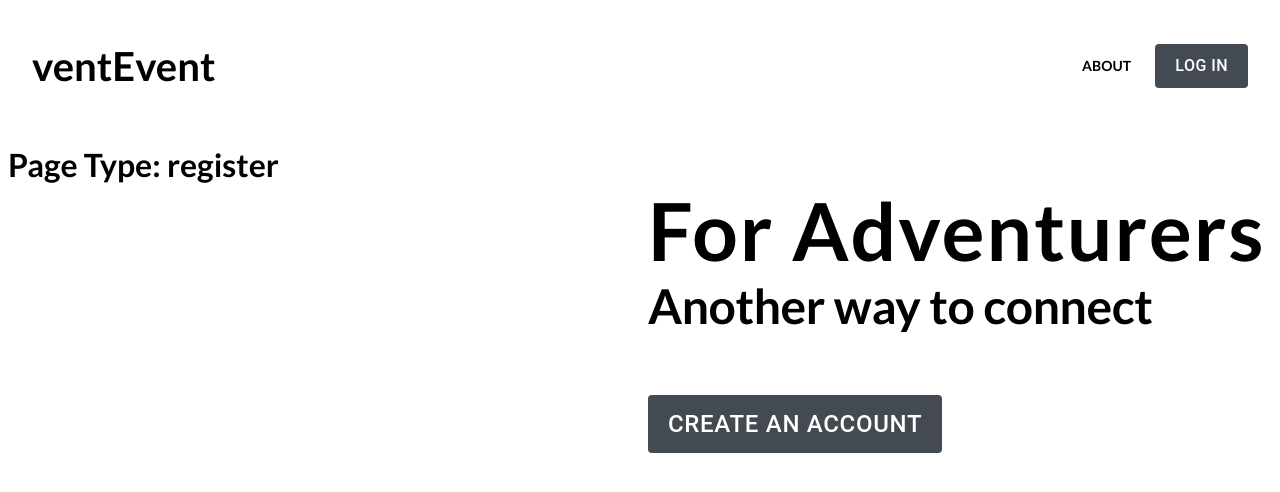
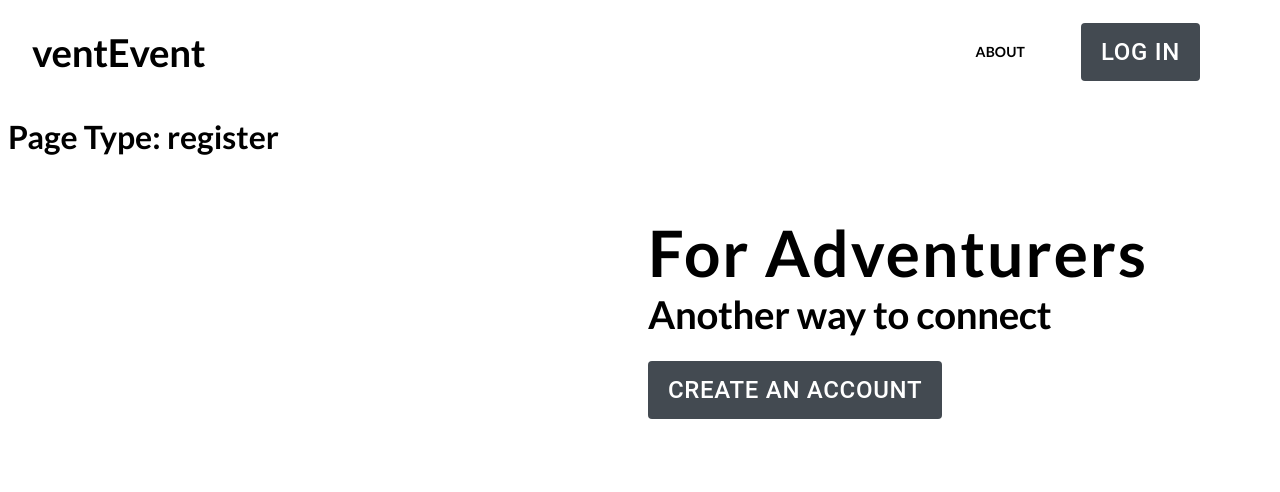
Before and after one commit to azhang777/ventEvent-project, a React (Create React App) app in the folder client/: page / in a window 1280 px wide. Shown: the top 492 px of the page. Built offline with nearby package versions, Linux system fonts and the light colour scheme.

Commit message:
css transfer

```diff
--- a/client/src/scenes/landingPage/index.jsx
+++ b/client/src/scenes/landingPage/index.jsx
@@ -48,7 +48,7 @@ const HomePage = () => {
               container
               direction='column'
               alignItems='flex-start'
-              sx={{ margin: "60px 0" }}
+              sx={{ margin: "15vh 0 3vh 0" }}
             >
               <Typography variant='h1'>For Adventurers</Typography>
               <Typography variant='h2'>Another way to connect</Typography>
--- a/client/src/scenes/widgets/navBar.jsx
+++ b/client/src/scenes/widgets/navBar.jsx
@@ -6,8 +6,6 @@ import UserForm from "../landingPage/UserForm";
 import { useFormType } from "../landingPage/formContext";
 
 const NavBar = () => {
-  const { formType, updateFormType } = useFormType();
-
   return (
     <AppBar
       position='static'
@@ -17,18 +15,18 @@ const NavBar = () => {
         sx={{
           color: "black",
           backgroundColor: "transparent",
-          height: "100px",
-          fontWeight: "100px",
-          padding: "0.5rem",
+          height: "9vh",
+          fontWeight: "14vw",
+          padding: "0.5rem 1rem 0.5rem 2rem",
         }}
       >
         <Typography
-          variant='h3'
+          variant='h2'
           flexGrow={1}
         >
           ventEvent
         </Typography>
-        <Box sx={{ display: "flex", gap: "1rem" }}>
+        <Box sx={{ display: "flex", gap: "3rem", paddingRight: "3rem" }}>
           <MinimalButton disableRipple>
             <Typography variant='h6'>About</Typography>{" "}
             {/*write an about for this project, the purpose of the site, your goals, and the audience/users you want to cultivate */}
@@ -37,7 +35,7 @@ const NavBar = () => {
           <PopupComponent
             label='Log in'
             type='login'
-            sx={{ fontSize: "1em" }}
+            sx={{ fontSize: "1.5em" }}
           >
             <UserForm />
           </PopupComponent>
--- a/client/src/theme.js
+++ b/client/src/theme.js
@@ -5,13 +5,13 @@ export const themeSettings = createTheme({
   typography: {
     h1: {
       fontFamily: ["Arial", "Lato"],
-      fontSize: "5em",
+      fontSize: "5vw",
       fontWeight: 700,
       letterSpacing: 2,
     },
     h2: {
       fontFamily: ["Arial", "Lato"],
-      fontSize: "3em",
+      fontSize: "3vw",
       fontWeight: 700,
     },
     h3: {
```
Also changed, not shown: client/src/scenes/landingPage/UserForm.jsx (+1 -17 lines).
